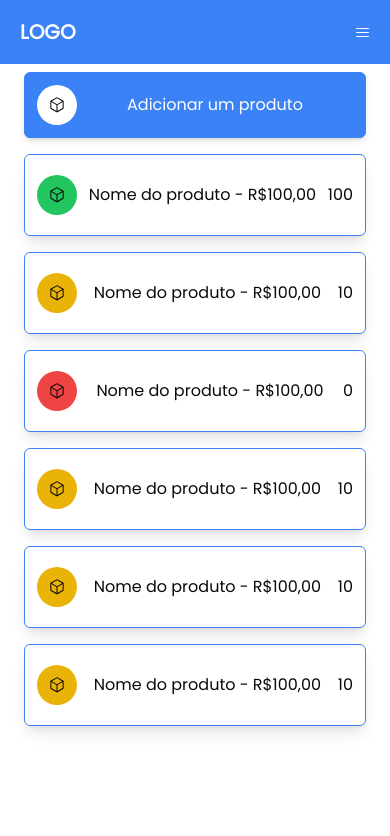
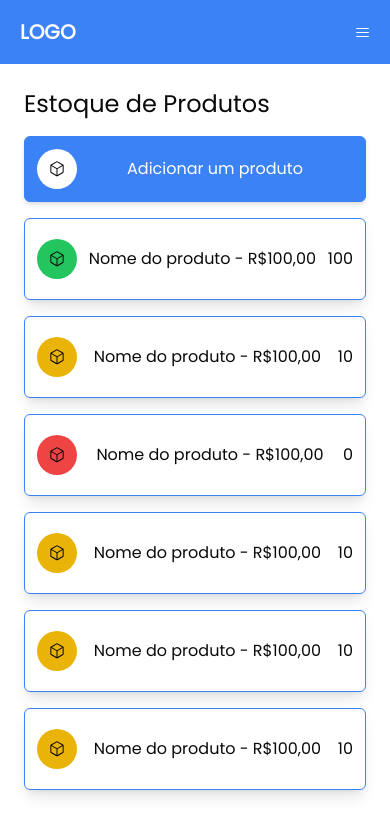
Before and after one commit to Campos1911/gestao-de-estoque, a Next.js app: page /estoque in a window 390 px wide. Shown: the top 836 px of the page. Built offline with nearby package versions, Linux system fonts and the light colour scheme; data requests are answered from the project's data file.

Commit message:
feature: Margem no mobile para mostrar o título

```diff
--- a/src/app/estoque/page.tsx
+++ b/src/app/estoque/page.tsx
@@ -20,8 +20,8 @@ const Estoque = () => {
   }
 
   return (
-    <div className="flex flex-col w-full bg-white h-full rounded-tl-3xl p-6 gap-4">
-      <p className="text-2xl">Estoque de Produtos</p>
+    <div className="flex flex-col w-full bg-white h-full rounded-tl-3xl p-6 sm:gap-4 gap-4">
+      <p className="text-2xl sm:mt-0 mt-16">Estoque de Produtos</p>
       <div className="lg:grid flex flex-col grid-cols-2 lg:gap-6 gap-4 w-full">
         <CardCreateProduto />
         {produtos.map((produtos, index) => (
```
